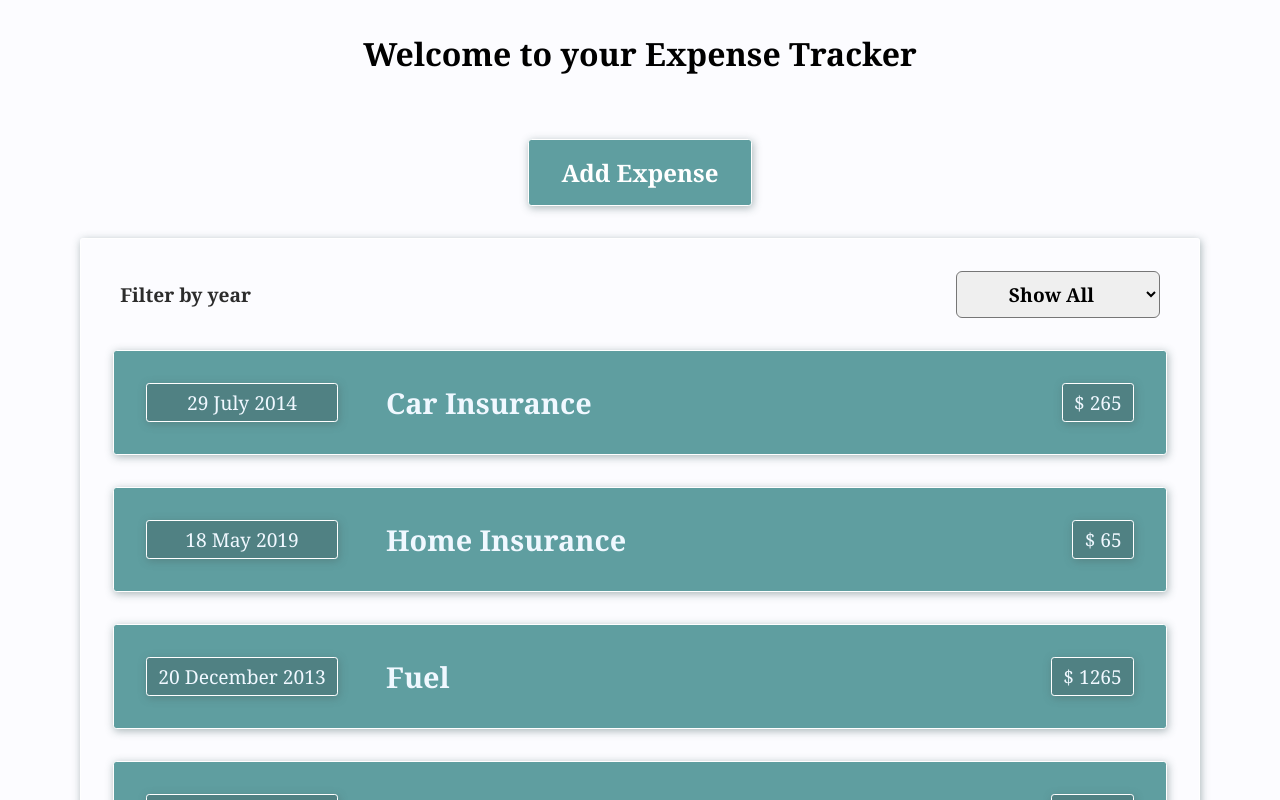
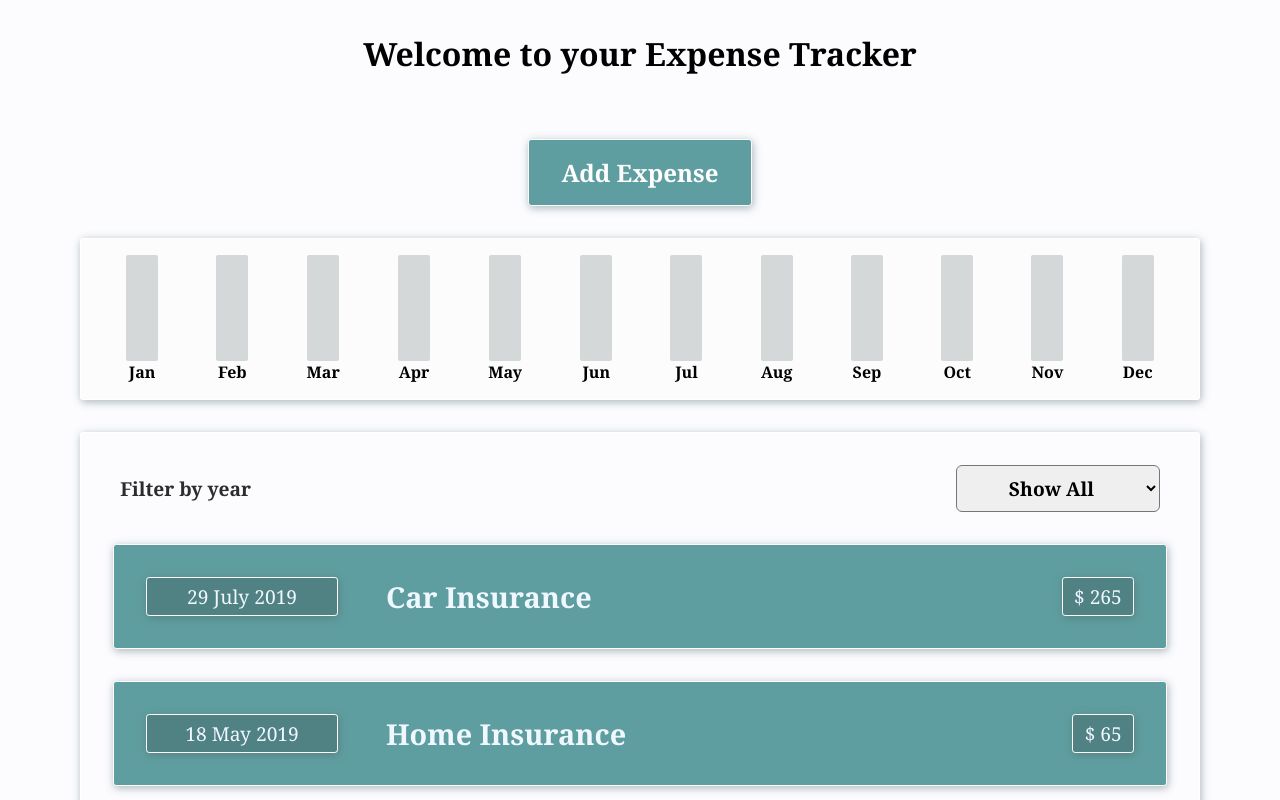
Before and after one commit to manjiriphatak/expense-tracker, a React (Create React App) app: page / in a window 1280 px wide. Shown: the top 800 px of the page. Built offline with nearby package versions, Linux system fonts and the light colour scheme.

Commit message:
Added the expense chart
The Expense Chart added shows monthly expense percentage of the filtered year.

```diff
--- a/package.json
+++ b/package.json
@@ -6,9 +6,14 @@
     "@testing-library/jest-dom": "^5.16.2",
     "@testing-library/react": "^12.1.2",
     "@testing-library/user-event": "^13.5.0",
+    "ajv": "^8.10.0",
+    "ajv-keywords": "^5.1.0",
+    "chart.js": "^3.7.1",
     "react": "^17.0.2",
+    "react-chartjs-2": "^4.0.1",
     "react-dom": "^17.0.2",
     "react-scripts": "5.0.0",
+    "typescript": "^2.9.2",
     "web-vitals": "^2.1.4"
   },
   "scripts": {
--- a/src/App.css
+++ b/src/App.css
@@ -51,3 +51,7 @@ li {
   background-color: white;
   color: cadetblue;
 }
+.noExpenseMessage {
+  font-size: 2rem;
+  margin-bottom: 1rem;
+}
--- a/src/App.js
+++ b/src/App.js
@@ -4,13 +4,14 @@ import Card from "./Card";
 import NewExpenseButton from "./NewExpenseButton";
 import ExpenseFilter from "./ExpenseFilter";
 import ExpenseListLogic from "./ExpenseListLogic";
+import Chart from "./Chart/Chart";
 
 const dummyExpenseList = [
   {
     id: 1,
     item: "Car Insurance",
     amount: 265,
-    date: new Date("2014, 7, 29"),
+    date: new Date("2019, 7, 29"),
   },
   {
     id: 2,
@@ -22,13 +23,13 @@ const dummyExpenseList = [
     id: 3,
     item: "Fuel",
     amount: 1265,
-    date: new Date("2013, 12, 20"),
+    date: new Date("2020, 12, 20"),
   },
   {
     id: 4,
     item: "Grocery",
     amount: 4000,
-    date: new Date("2000, 10, 4"),
+    date: new Date("2022, 10, 4"),
   },
 ];
 
@@ -39,13 +40,7 @@ function App() {
     setFilter(filterYear);
   };
 
-  // const handleExpenseList = (newExpense) => {
-  //   setExpenseList((prevExpense) => {
-  //     return [newExpense, ...prevExpense];
-  //   });
-  // };
   const handleUpdateExpenseList = (expenseList) => {
-    console.log(expenseList);
     setUpdateExpenseList(expenseList);
   };
 
@@ -63,7 +58,9 @@ function App() {
         list={dummyExpenseList}
         updatedExpenselist={handleUpdateExpenseList}
       />
-
+      <Card>
+        <Chart expenses={displayByFilter} />
+      </Card>
       <Card className="expense-section">
         <ExpenseFilter selected={filter} onFilterYear={handleFilterYear} />
         <li>
--- /dev/null
+++ b/src/Chart/Chart.js
@@ -0,0 +1,26 @@
+import React from "react";
+import ExpenseChartSection from "./ExpenseChartSection";
+
+const Chart = (props) => {
+  const ChartDataPoints = [
+    { label: "Jan", value: 0 },
+    { label: "Feb", value: 0 },
+    { label: "Mar", value: 0 },
+    { label: "Apr", value: 0 },
+    { label: "May", value: 0 },
+    { label: "Jun", value: 0 },
+    { label: "Jul", value: 0 },
+    { label: "Aug", value: 0 },
+    { label: "Sep", value: 0 },
+    { label: "Oct", value: 0 },
+    { label: "Nov", value: 0 },
+    { label: "Dec", value: 0 },
+  ];
+  for (const expense of props.expenses) {
+    const expenseMonth = expense.date.getMonth();
+    ChartDataPoints[expenseMonth].value += expense.amount;
+  }
+  return <ExpenseChartSection dataPoints={ChartDataPoints} />;
+};
+
+export default Chart;
--- /dev/null
+++ b/src/Chart/ExpenseChart.js
@@ -0,0 +1,20 @@
+import React from "react";
+import styles from "./ExpenseChart.module.css";
+
+const ExpenseChart = (props) => {
+  let barFill = `0%`;
+
+  if (props.maxValue > 0) {
+    barFill = Math.round((props.value / props.maxValue) * 100) + `%`;
+  }
+  console.log(`is ${barFill}`);
+  return (
+    <div className={styles.chartSection}>
+      <div className={styles.chartContainer}>
+        <div className={styles.chartBarFill} style={{ height: barFill }}></div>
+      </div>
+      <div className={styles.chartLabels}>{props.label}</div>
+    </div>
+  );
+};
+export default ExpenseChart;
--- /dev/null
+++ b/src/Chart/ExpenseChart.module.css
@@ -0,0 +1,30 @@
+.chartSection {
+  height: 100%;
+  display: flex;
+  flex-direction: column;
+  align-items: center;
+}
+
+.chartLabels {
+  font-weight: bold;
+  font-size: 1rem;
+  text-align: center;
+}
+.chartContainer {
+  height: 100%;
+  width: 2rem;
+
+  border-radius: 2px;
+  background-color: #d5d8d8;
+  overflow: hidden;
+  display: flex;
+  flex-direction: column;
+  justify-content: flex-end;
+}
+.chartBarFill {
+  background-color: #3da59c;
+  align-self: center;
+  width: 100%;
+  /* margin: auto; */
+  transition: all 0.6s ease-out;
+}
--- /dev/null
+++ b/src/Chart/ExpenseChartSection.js
@@ -0,0 +1,25 @@
+import React from "react";
+import ExpenseChart from "./ExpenseChart";
+import "./chartSection.css";
+
+const ExpenseChartSection = (props) => {
+  const MaxDatapointCalculation = props.dataPoints.map(
+    (dataPoint) => dataPoint.value
+  );
+  console.log(props.dataPoints.value);
+  const maximumValue = Math.max(...MaxDatapointCalculation);
+  console.log(maximumValue);
+  return (
+    <div className="chartSection">
+      {props.dataPoints.map((datapoint) => (
+        <ExpenseChart
+          value={datapoint.value}
+          label={datapoint.label}
+          key={datapoint.label}
+          maxValue={maximumValue}
+        />
+      ))}
+    </div>
+  );
+};
+export default ExpenseChartSection;
--- /dev/null
+++ b/src/Chart/chartSection.css
@@ -0,0 +1,9 @@
+.chartSection {
+  padding: 1rem;
+  border-radius: 12px;
+  background-color: #fcfcfc;
+  text-align: center;
+  display: flex;
+  justify-content: space-around;
+  height: 10rem;
+}
--- a/src/ExpenseForm.js
+++ b/src/ExpenseForm.js
@@ -24,7 +24,7 @@ const ExpenseFrom = (props) => {
     const NewExpense = {
       id: Math.random(),
       item: expenseItem,
-      amount: expenseItemAmount,
+      amount: +expenseItemAmount,
       date: new Date(expenseItemDate + "T00:00:00"),
     };
     console.log(NewExpense);
--- a/src/ExpenseListLogic.js
+++ b/src/ExpenseListLogic.js
@@ -2,7 +2,7 @@ import React from "react";
 import ExpenseSection from "./ExpenseSection";
 
 const ExpenseListLogic = (props) => {
-  let expenseContent = <p>No expenses incured</p>;
+  let expenseContent = <p className="noExpenseMessage">No expenses incured</p>;
   if (props.displayByFilterData.length > 0) {
     expenseContent = props.displayByFilterData.map((expense) => {
       return <ExpenseSection key={expense.id} data={expense} />;
```
Also changed, not shown: 1 other file (tests, documents, lock files or other folders).
